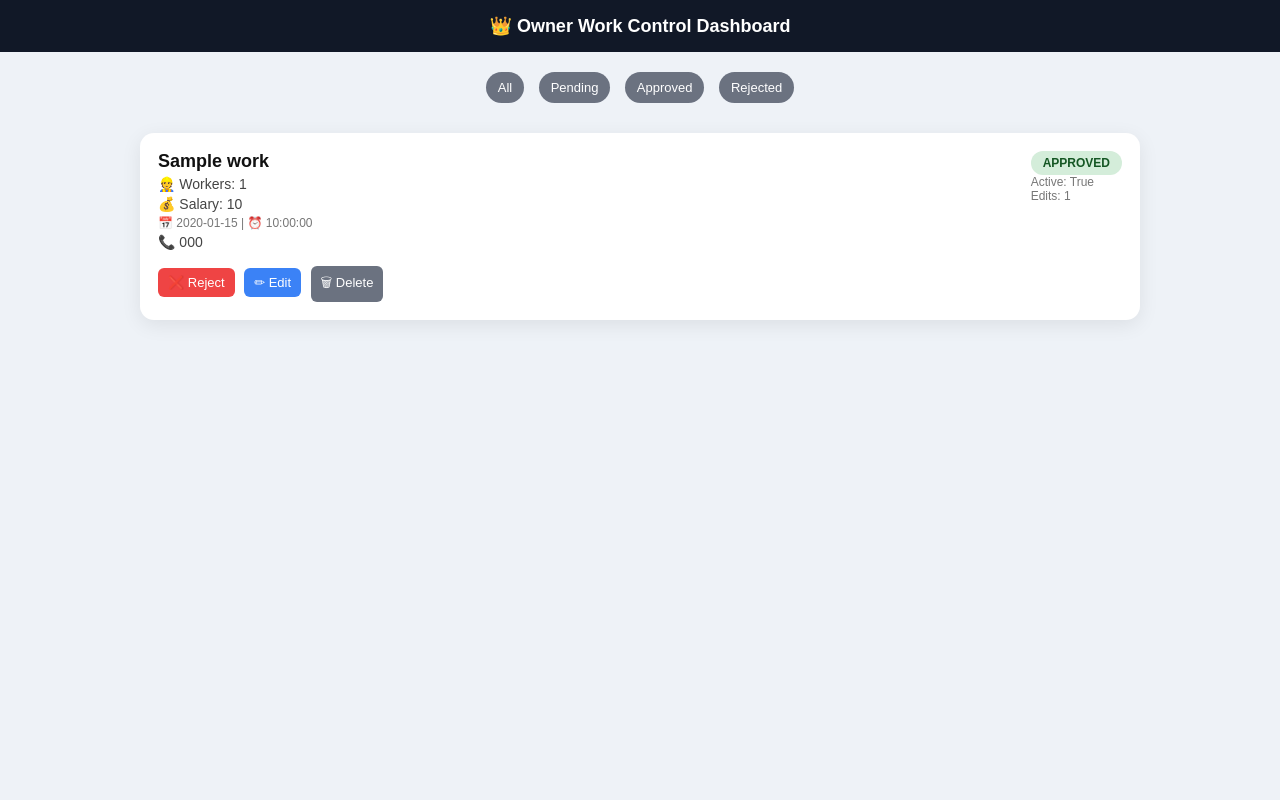
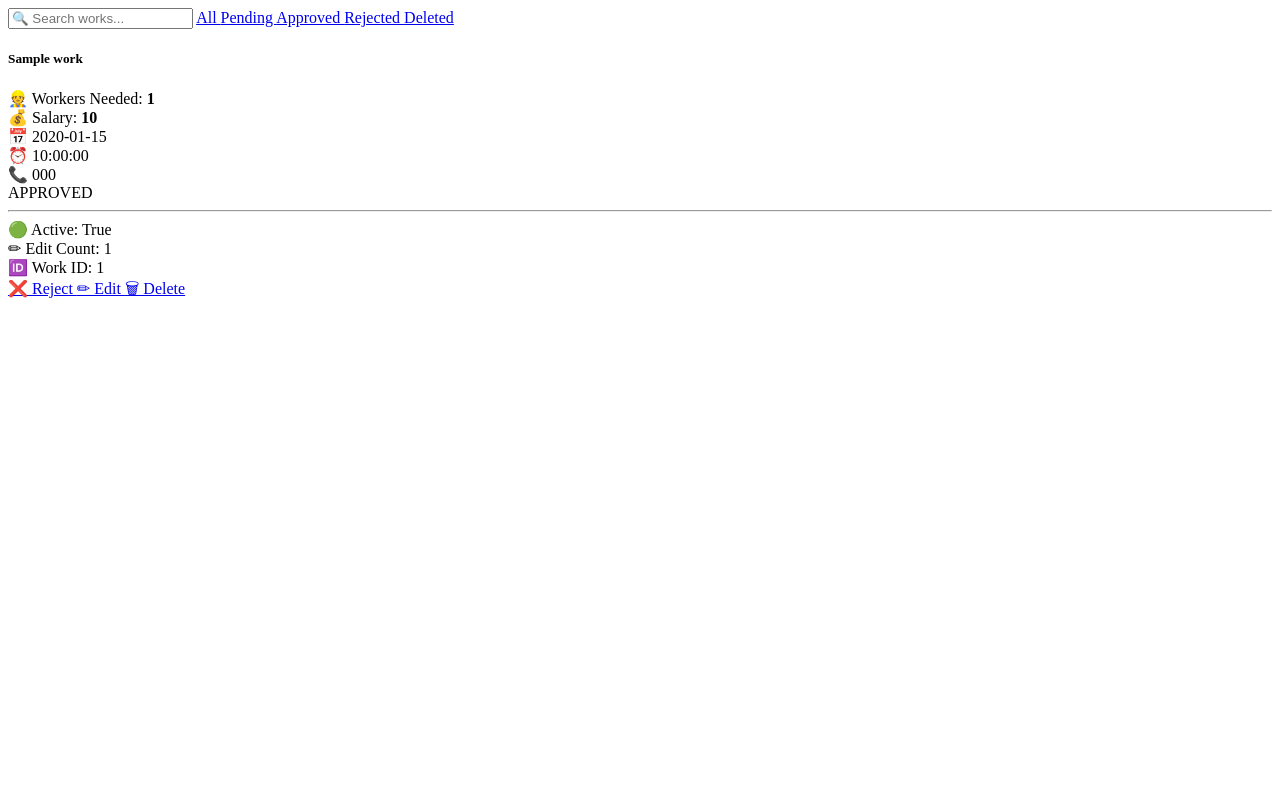
Before and after one commit to sujitfalia-blip/S.F-works-hub, a Flask app: template templates/owner_works.html in a window 1280 px wide. Run offline with Flask 3, Linux system fonts and the light colour scheme; the template is opened without the code that fills it: values that come from a table or form of the project are taken from there, others are empty; tables that the repository leaves empty hold one stand-in row (values such as "Sample post").

Commit message:
Update owner_works.html

```diff
--- a/templates/owner_works.html
+++ b/templates/owner_works.html
@@ -1,209 +1,193 @@
-<!DOCTYPE html>
-<html>
-<head>
-    <title>Owner Work Control Panel</title>
+<div class="container-fluid">
 
-    <style>
-        body{
-            font-family: Arial;
-            background: #eef2f7;
-            margin: 0;
-            padding: 0;
-        }
+    <!-- 🔍 SEARCH + FILTER -->
+    <div class="d-flex flex-wrap gap-2 mb-3">
 
-        /* 🔥 TOP BAR */
-        .topbar{
-            background: #111827;
-            color: white;
-            padding: 15px;
-            text-align: center;
-            font-size: 18px;
-            font-weight: bold;
-        }
+        <input
+            type="text"
+            id="workSearch"
+            class="form-control"
+            placeholder="🔍 Search works..."
+            style="max-width:300px;"
+        >
 
-        /* 🔥 FILTER BAR */
-        .filters{
-            text-align: center;
-            margin: 15px 0;
-        }
+        <a class="btn btn-secondary btn-sm" href="javascript:loadWorks()">
+            All
+        </a>
 
-        .filter-btn{
-            padding: 8px 12px;
-            margin: 5px;
-            border-radius: 20px;
-            text-decoration: none;
-            font-size: 13px;
-            color: white;
-            background: #6b7280;
-            display: inline-block;
-        }
+        <a class="btn btn-warning btn-sm" href="javascript:filterWorks('pending')">
+            Pending
+        </a>
 
-        .filter-btn:hover{
-            opacity: 0.8;
-        }
+        <a class="btn btn-success btn-sm" href="javascript:filterWorks('approved')">
+            Approved
+        </a>
 
-        .container{
-            max-width: 1000px;
-            margin: auto;
-            padding: 10px;
-        }
+        <a class="btn btn-danger btn-sm" href="javascript:filterWorks('rejected')">
+            Rejected
+        </a>
 
-        .card{
-            background: white;
-            padding: 18px;
-            margin-bottom: 15px;
-            border-radius: 14px;
-            box-shadow: 0 5px 20px rgba(0,0,0,0.08);
-            transition: 0.2s;
-        }
+        <a class="btn btn-dark btn-sm" href="javascript:filterWorks('deleted')">
+            Deleted
+        </a>
 
-        .card:hover{
-            transform: translateY(-3px);
-        }
-
-        .top{
-            display: flex;
-            justify-content: space-between;
-            flex-wrap: wrap;
-        }
-
-        .title{
-            font-size: 18px;
-            font-weight: bold;
-            color: #111;
-        }
-
-        .info{
-            font-size: 14px;
-            color: #444;
-            margin: 4px 0;
-        }
-
-        .meta{
-            font-size: 12px;
-            color: #777;
-        }
-
-        /* 🔥 STATUS BADGES */
-        .status{
-            padding: 5px 12px;
-            border-radius: 20px;
-            font-size: 12px;
-            font-weight: bold;
-            display: inline-block;
-        }
-
-        .pending{background:#fff3cd; color:#856404;}
-        .approved{background:#d4edda; color:#155724;}
-        .rejected{background:#f8d7da; color:#721c24;}
-        .deleted{background:#e0e0e0; color:#333;}
-
-        /* 🔥 BUTTONS */
-        .btns{
-            margin-top: 12px;
-        }
-
-        .btn{
-            padding: 7px 10px;
-            border-radius: 6px;
-            color: white;
-            text-decoration: none;
-            font-size: 13px;
-            margin-right: 5px;
-            display: inline-block;
-        }
-
-        .approve{background:#22c55e;}
-        .reject{background:#ef4444;}
-        .edit{background:#3b82f6;}
-        .delete{background:#6b7280;}
-
-        /* 🔥 EMPTY STATE */
-        .empty{
-            text-align: center;
-            padding: 40px;
-            color: gray;
-        }
-
-        @media(max-width:600px){
-            .top{
-                flex-direction: column;
-            }
-        }
-    </style>
-</head>
-
-<body>
-
-<div class="topbar">
-    👑 Owner Work Control Dashboard
     </div>
 
-<!-- 🔥 FILTER SECTION -->
-<div class="filters">
-    <a class="filter-btn" href="/owner/works">All</a>
-    <a class="filter-btn" href="/owner/works?status=pending">Pending</a>
-    <a class="filter-btn" href="/owner/works?status=approved">Approved</a>
-    <a class="filter-btn" href="/owner/works?status=rejected">Rejected</a>
-</div>
-
-<div class="container">
 
     {% if works|length == 0 %}
 
-    <div class="empty">
-        😕 No works found
+        <div class="card p-5 text-center">
+            <h4>😕 No works found</h4>
         </div>
 
     {% endif %}
 
+
+    <!-- 📦 WORK CARDS -->
+    <div class="row" id="worksContainer">
+
         {% for w in works %}
 
-<div class="card">
+        <div class="col-lg-6 mb-4 work-card">
 
-    <div class="top">
+            <div class="card p-3 h-100 shadow">
+
+                <!-- TOP -->
+                <div class="d-flex justify-content-between align-items-start flex-wrap">
 
                     <div>
-            <div class="title">{{ w.title }}</div>
 
-            <div class="info">👷 Workers: {{ w.workers_needed }}</div>
-            <div class="info">💰 Salary: {{ w.salary }}</div>
+                        <h5 class="fw-bold">
+                            {{ w.title }}
+                        </h5>
 
-            <div class="meta">📅 {{ w.date }} | ⏰ {{ w.time }}</div>
-            <div class="info">📞 {{ w.phone }}</div>
+                        <div class="mt-2">
+
+                            <div>
+                                👷 Workers Needed:
+                                <b>{{ w.workers_needed }}</b>
                             </div>
 
                             <div>
-            <span class="status
-                {% if w.status=='pending' %}pending{% endif %}
-                {% if w.status=='approved' %}approved{% endif %}
-                {% if w.status=='rejected' %}rejected{% endif %}
-                {% if w.status=='deleted' %}deleted{% endif %}
-            ">
-                {{ w.status|upper }}
-            </span>
+                                💰 Salary:
+                                <b>{{ w.salary }}</b>
+                            </div>
 
-            <div class="meta">
-                Active: {{ w.is_active }} <br>
-                Edits: {{ w.edit_count }}
+                            <div>
+                                📅 {{ w.date }}
                             </div>
+
+                            <div>
+                                ⏰ {{ w.time }}
+                            </div>
+
+                            <div>
+                                📞 {{ w.phone }}
                             </div>
 
                         </div>
 
-    <div class="btns">
+                    </div>
+
+                    <!-- STATUS -->
+                    <div class="mt-2">
+
+                        {% if w.status == "pending" %}
+                            <span class="badge bg-warning text-dark">
+                                PENDING
+                            </span>
+                        {% endif %}
+
+                        {% if w.status == "approved" %}
+                            <span class="badge bg-success">
+                                APPROVED
+                            </span>
+                        {% endif %}
+
+                        {% if w.status == "rejected" %}
+                            <span class="badge bg-danger">
+                                REJECTED
+                            </span>
+                        {% endif %}
+
+                        {% if w.status == "deleted" %}
+                            <span class="badge bg-dark">
+                                DELETED
+                            </span>
+                        {% endif %}
+
+                    </div>
+
+                </div>
+
+
+                <!-- META -->
+                <hr>
+
+                <div class="small text-secondary">
+
+                    <div>
+                        🟢 Active:
+                        {{ w.is_active }}
+                    </div>
+
+                    <div>
+                        ✏ Edit Count:
+                        {{ w.edit_count or 0 }}
+                    </div>
+
+                    <div>
+                        🆔 Work ID:
+                        {{ w.id }}
+                    </div>
+
+                </div>
+
+
+                <!-- ACTION BUTTONS -->
+                <div class="mt-3 d-flex flex-wrap gap-2">
 
                     {% if w.status != 'approved' and w.status != 'deleted' %}
-            <a class="btn approve" href="/owner/work/approve/{{ w.id }}">✔ Approve</a>
+
+                    <a
+                        href="/owner/work/approve/{{ w.id }}"
+                        class="btn btn-success btn-sm"
+                    >
+                        ✔ Approve
+                    </a>
+
                     {% endif %}
 
+
                     {% if w.status != 'rejected' and w.status != 'deleted' %}
-            <a class="btn reject" href="/owner/work/reject/{{ w.id }}">❌ Reject</a>
+
+                    <a
+                        href="/owner/work/reject/{{ w.id }}"
+                        class="btn btn-danger btn-sm"
+                    >
+                        ❌ Reject
+                    </a>
+
                     {% endif %}
 
-        <a class="btn edit" href="/owner/work/edit/{{ w.id }}">✏ Edit</a>
 
-        <a class="btn delete" href="/owner/work/delete/{{ w.id }}">🗑 Delete</a>
+                    <a
+                        href="/owner/work/edit/{{ w.id }}"
+                        class="btn btn-primary btn-sm"
+                    >
+                        ✏ Edit
+                    </a>
+
+
+                    <a
+                        href="/owner/work/delete/{{ w.id }}"
+                        class="btn btn-dark btn-sm"
+                        onclick="return confirm('Delete this work?')"
+                    >
+                        🗑 Delete
+                    </a>
+
+                </div>
 
             </div>
 
@@ -213,5 +197,39 @@
 
     </div>
 
-</body>
-</html>
+</div>
+
+
+<script>
+
+// 🔍 SEARCH
+document.getElementById("workSearch").addEventListener("keyup", function () {
+
+    let value = this.value.toLowerCase();
+
+    document.querySelectorAll(".work-card").forEach(card => {
+
+        card.style.display =
+            card.innerText.toLowerCase().includes(value)
+            ? ""
+            : "none";
+
+    });
+
+});
+
+
+// 📂 FILTER
+function filterWorks(status){
+
+    fetch(`/owner/works?status=${status}`)
+    .then(res => res.text())
+    .then(html => {
+
+        document.getElementById("main").innerHTML = html;
+
+    });
+
+}
+
+</script>
```
Lines whose indentation alone changed are shown as unchanged.
